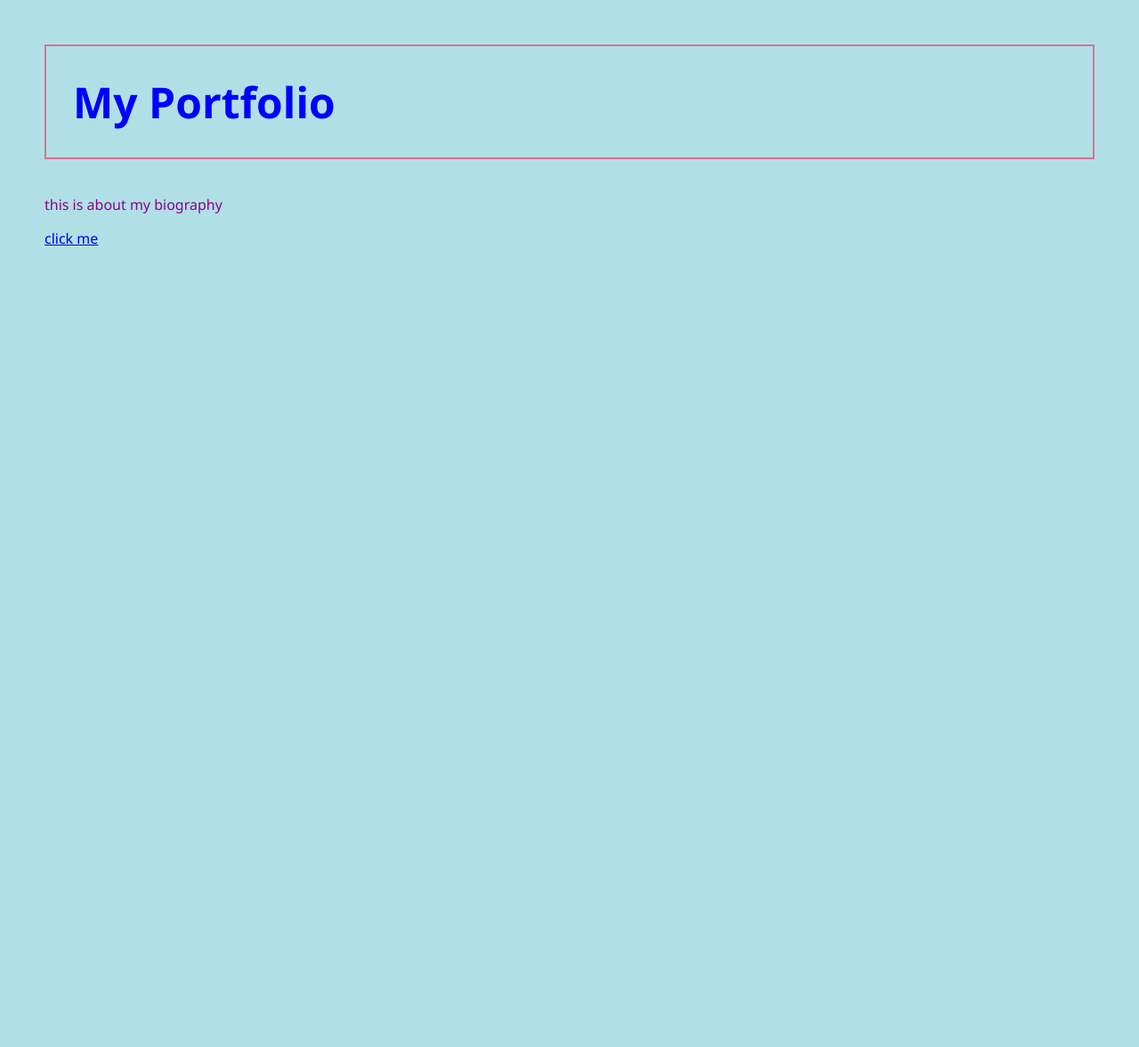
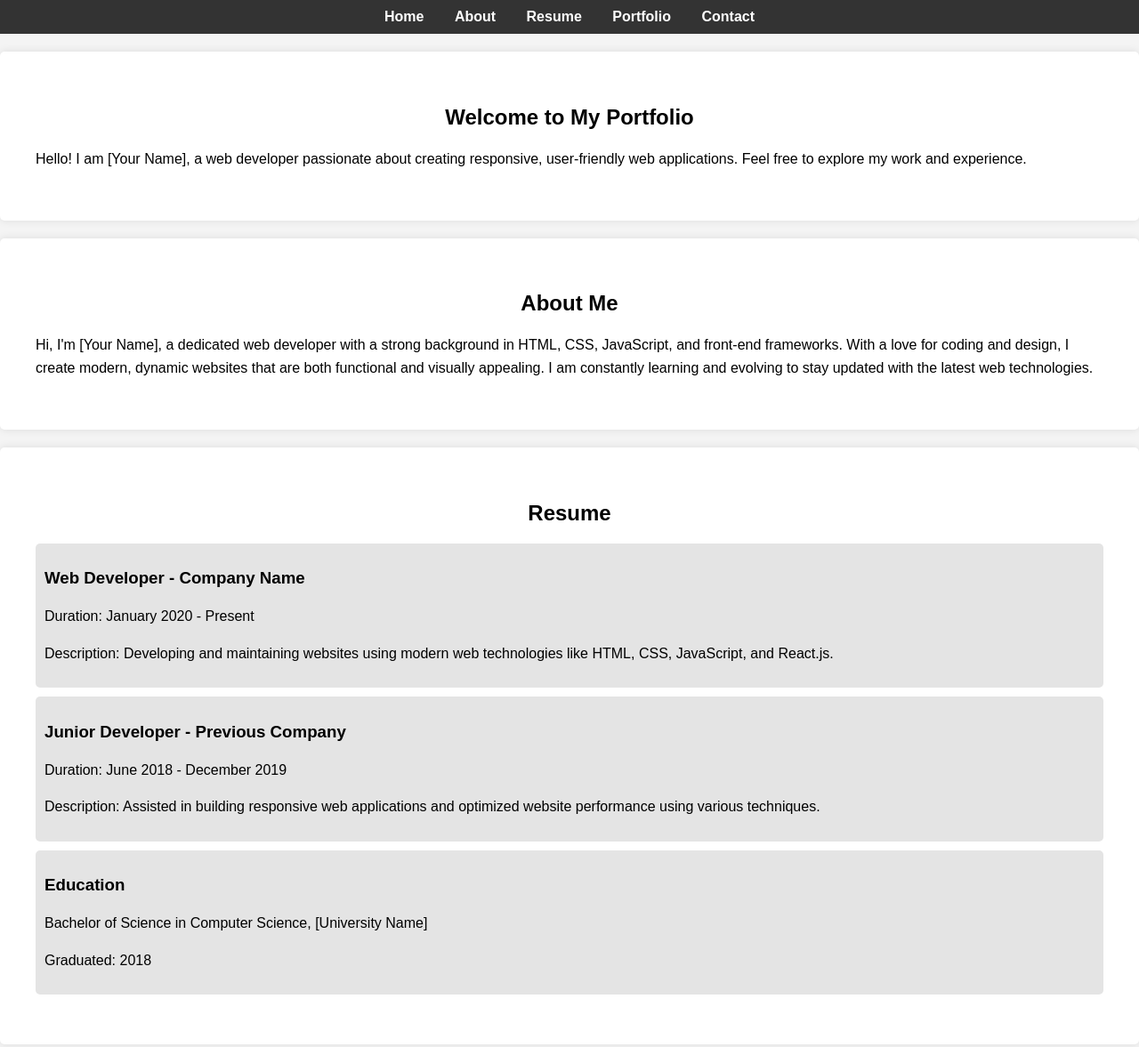
Before and after one commit to Vikash151098/vikash151098.github.io, a plain HTML site: page index.html in a window 1280 px wide. Shown: the top 1177 px of the page at 89% size. Before the commit the page ends 800 px from the top, so only its background shows below. Drawn offline with Linux system fonts and the light colour scheme.

Commit message:
updated my portfolio index.html file

```diff
--- a/index.html
+++ b/index.html
@@ -1,19 +1,217 @@
 <!DOCTYPE html>
 <html lang="en">
-  <head>
-    <!-- Required meta tags -->
-    <meta charset="utf-8" />
-    <meta
-      name="viewport"
-      content="width=device-width, initial-scale=1, shrink-to-fit=no"
-    />
-    <link rel="stylesheet" href="src/style.css" />
 
-    <title>vikash151098</title>
-  </head>
-  <body>
+<head>
+  <meta charset="UTF-8">
+  <meta name="viewport" content="width=device-width, initial-scale=1.0">
+  <meta http-equiv="X-UA-Compatible" content="ie=edge">
+  <title>My Portfolio</title>
+  <style>
+    /* Basic Styling */
+    body {
+      font-family: Arial, sans-serif;
+      margin: 0;
+      padding: 0;
+      background-color: #f4f4f4;
+    }
+
+    /* Navigation Styling */
+    nav {
+      background-color: #333;
+      color: #fff;
+      padding: 10px;
+      text-align: center;
+      position: sticky;
+      top: 0;
+      z-index: 1000;
+    }
+
+    nav ul {
+      list-style-type: none;
+      padding: 0;
+      margin: 0;
+    }
+
+    nav ul li {
+      display: inline;
+      margin: 0 15px;
+    }
+
+    nav ul li a {
+      color: white;
+      text-decoration: none;
+      font-weight: bold;
+    }
+
+    nav ul li a:hover {
+      text-decoration: underline;
+    }
+
+    /* Section Styling */
+    section {
+      padding: 40px;
+      margin: 20px auto;
+      max-width: 1200px;
+      background-color: #fff;
+      border-radius: 5px;
+      box-shadow: 0px 0px 10px rgba(0, 0, 0, 0.1);
+    }
+
+    section h2 {
+      text-align: center;
+      margin-bottom: 20px;
+    }
+
+    section p {
+      line-height: 1.6;
+    }
+
+    /* Resume Styling */
+    .resume {
+      list-style-type: none;
+      padding: 0;
+    }
+
+    .resume li {
+      background: #e4e4e4;
+      margin: 10px 0;
+      padding: 10px;
+      border-radius: 5px;
+    }
+
+    /* Portfolio Section */
+    .portfolio-items {
+      display: flex;
+      flex-wrap: wrap;
+      justify-content: space-around;
+    }
+
+    .portfolio-item {
+      width: 30%;
+      margin: 15px 0;
+      background-color: #eee;
+      padding: 20px;
+      text-align: center;
+      border-radius: 5px;
+    }
+
+    .portfolio-item img {
+      max-width: 100%;
+      height: auto;
+      border-radius: 5px;
+    }
+
+    /* Footer Styling */
+    footer {
+      text-align: center;
+      padding: 20px;
+      background-color: #333;
+      color: white;
+    }
+
+    /* Responsive Design */
+    @media (max-width: 768px) {
+      .portfolio-item {
+        width: 100%;
+      }
+
+      nav ul li {
+        display: block;
+        margin: 5px 0;
+      }
+    }
+  </style>
+</head>
+
+<body>
+
+  <!-- Navigation -->
+  <nav>
+    <ul>
+      <li><a href="#home">Home</a></li>
+      <li><a href="#about">About</a></li>
+      <li><a href="#resume">Resume</a></li>
+      <li><a href="#portfolio">Portfolio</a></li>
+      <li><a href="#contact">Contact</a></li>
+    </ul>
+  </nav>
+
+  <!-- Home Section -->
+  <section id="home">
+    <h2>Welcome to My Portfolio</h2>
+    <p>Hello! I am [Your Name], a web developer passionate about creating responsive, user-friendly web applications.
+      Feel free to explore my work and experience.</p>
+  </section>
+
+  <!-- About Section -->
+  <section id="about">
+    <h2>About Me</h2>
+    <p>Hi, I'm [Your Name], a dedicated web developer with a strong background in HTML, CSS, JavaScript, and front-end
+      frameworks. With a love for coding and design, I create modern, dynamic websites that are both functional and
+      visually appealing. I am constantly learning and evolving to stay updated with the latest web technologies.</p>
+  </section>
+
+  <!-- Resume Section -->
+  <section id="resume">
+    <h2>Resume</h2>
+    <ul class="resume">
+      <li>
+        <h3>Web Developer - Company Name</h3>
+        <p>Duration: January 2020 - Present</p>
+        <p>Description: Developing and maintaining websites using modern web technologies like HTML, CSS, JavaScript,
+          and React.js.</p>
+      </li>
+      <li>
+        <h3>Junior Developer - Previous Company</h3>
+        <p>Duration: June 2018 - December 2019</p>
+        <p>Description: Assisted in building responsive web applications and optimized website performance using various
+          techniques.</p>
+      </li>
+      <li>
+        <h3>Education</h3>
+        <p>Bachelor of Science in Computer Science, [University Name]</p>
+        <p>Graduated: 2018</p>
+      </li>
+    </ul>
+  </section>
+
+  <!-- Portfolio Section -->
+  <section id="portfolio">
     <h2>My Portfolio</h2>
-    <p>this is about my biography</p>
-    <a href="https://www.google.com" target="_blank">click me</a>
-  </body>
+    <div class="portfolio-items">
+      <div class="portfolio-item">
+        <img src="https://via.placeholder.com/300" alt="Project 1">
+        <h3>Project 1</h3>
+        <p>Project 1 description: A responsive web application built using HTML, CSS, and JavaScript.</p>
+      </div>
+      <div class="portfolio-item">
+        <img src="https://via.placeholder.com/300" alt="Project 2">
+        <h3>Project 2</h3>
+        <p>Project 2 description: A single-page application developed using React.js and Node.js backend.</p>
+      </div>
+      <div class="portfolio-item">
+        <img src="https://via.placeholder.com/300" alt="Project 3">
+        <h3>Project 3</h3>
+        <p>Project 3 description: An e-commerce website with a fully functional shopping cart and payment integration.
+        </p>
+      </div>
+    </div>
+  </section>
+
+  <!-- Contact Section -->
+  <section id="contact">
+    <h2>Contact Me</h2>
+    <p>If you have any questions or would like to work together, feel free to reach out!</p>
+    <p>Email: <a href="mailto:your.email@example.com">your.email@example.com</a></p>
+    <p>Phone: +123 456 7890</p>
+    <p>LinkedIn: <a href="https://www.linkedin.com/in/yourprofile" target="_blank">linkedin.com/in/yourprofile</a></p>
+  </section>
+
+  <!-- Footer -->
+  <footer>
+    <p>&copy; 2024 My Portfolio. All Rights Reserved.</p>
+  </footer>
+
+</body>
+
 </html>
--- a/src/style.css
+++ /dev/null
@@ -1,15 +0,0 @@
-body {
-  background-color: powderblue;
-  font-family: "Segoe UI", Tahoma, Geneva, Verdana, sans-serif;
-  margin: 50px;
-}
-h2 {
-  color: blue;
-  border: 2px solid palevioletred;
-  font-size: 300%;
-  padding: 30px;
-}
-
-p {
-  color: darkmagenta;
-}
```
